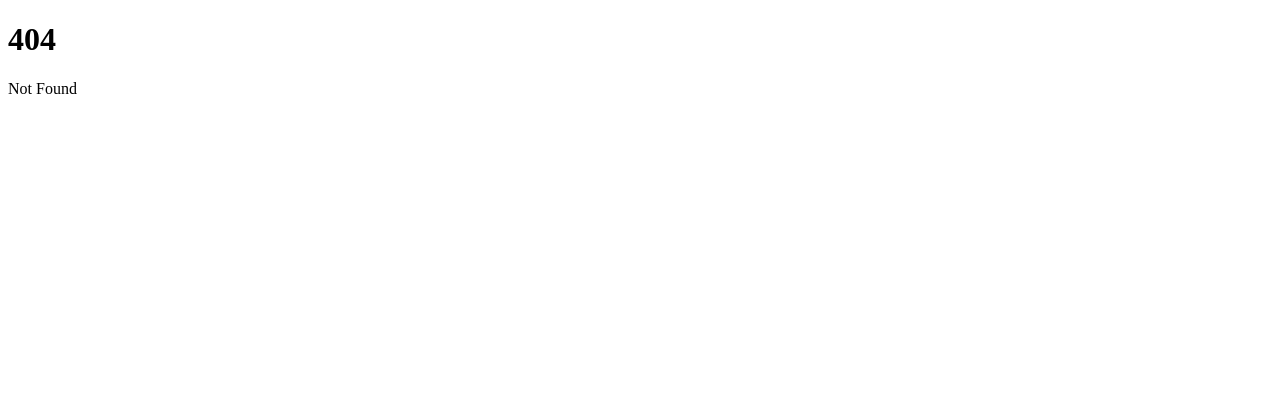
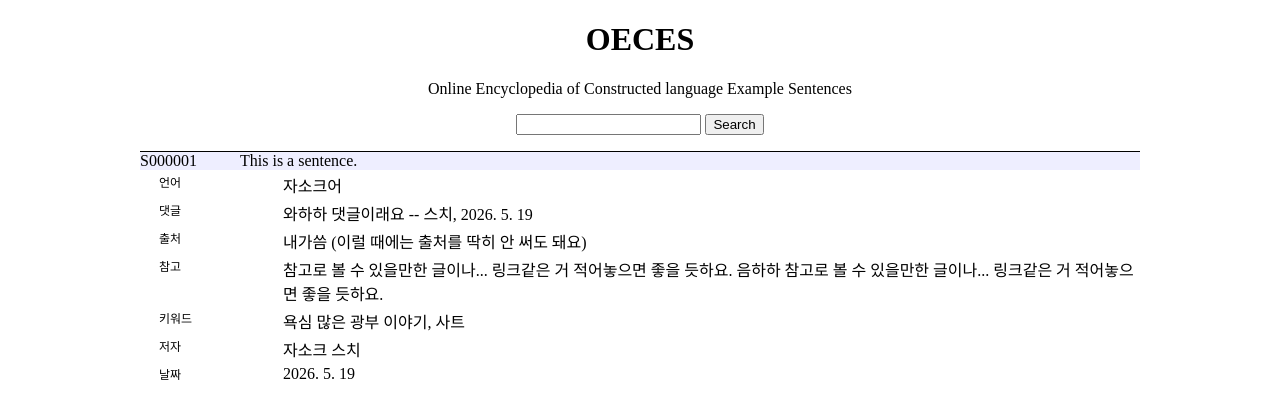
Before and after one commit to zasoque/oeces, a SvelteKit app: page /1 in a window 1280 px wide. Before the commit this address had no page. Shown: the top 418 px of the page. Built offline with nearby package versions, Linux system fonts and the light colour scheme.

Commit message:
Add typography styles and container layout to pages

```diff
--- a/src/routes/+layout.svelte
+++ b/src/routes/+layout.svelte
@@ -6,6 +6,34 @@
 
 <svelte:head>
 	<link rel="icon" href={favicon} />
+	<style>
+		body {
+			font-familiy:
+				-apple-system, BlinkMacSystemFont, 'Segoe UI', Roboto, Helvetica, Arial, sans-serif;
+		}
+	</style>
 </svelte:head>
 
-{@render children()}
+<div class="container">
+	<header>
+		<h1>OECES</h1>
+		<p>Online Encyclopedia of Constructed language Example Sentences</p>
+		<form method="get" action="/search">
+			<input type="text" name="q" />
+			<button type="submit">Search</button>
+		</form>
+	</header>
+	{@render children()}
+</div>
+
+<style>
+	.container {
+		max-width: 1000px;
+		margin: 0 auto;
+	}
+
+	header {
+		text-align: center;
+		margin-bottom: 16px;
+	}
+</style>
--- a/src/routes/+page.svelte
+++ /dev/null
@@ -1,2 +0,0 @@
-<h1>Welcome to SvelteKit</h1>
-<p>Visit <a href="https://svelte.dev/docs/kit">svelte.dev/docs/kit</a> to read the documentation</p>
--- /dev/null
+++ b/src/routes/[sid]/+page.svelte
@@ -0,0 +1,68 @@
+<div class="sentence">
+	<div class="sentence-header">
+		<div class="sentence-id">S000001</div>
+		<div class="sentence-content">This is a sentence.</div>
+	</div>
+	<table>
+		<tbody>
+			<tr>
+				<td>언어</td>
+				<td>자소크어</td>
+			</tr>
+			<tr>
+				<td>댓글</td>
+				<td>와하하 댓글이래요 -- 스치, 2026. 5. 19</td>
+			</tr>
+			<tr>
+				<td>출처</td>
+				<td>내가씀 (이럴 때에는 출처를 딱히 안 써도 돼요)</td>
+			</tr>
+			<tr>
+				<td>참고</td>
+				<td>
+					참고로 볼 수 있을만한 글이나... 링크같은 거 적어놓으면 좋을 듯하요. 음하하 참고로 볼 수
+					있을만한 글이나... 링크같은 거 적어놓으면 좋을 듯하요.
+				</td>
+			</tr>
+			<tr>
+				<td>키워드</td>
+				<td>욕심 많은 광부 이야기, 사트</td>
+			</tr>
+			<tr>
+				<td>저자</td>
+				<td>자소크 스치</td>
+			</tr>
+			<tr>
+				<td>날짜</td>
+				<td>2026. 5. 19</td>
+			</tr>
+		</tbody>
+	</table>
+</div>
+
+<style>
+	.sentence {
+		border-top: 1px solid black;
+		display: flex;
+		flex-direction: column;
+	}
+
+	.sentence-header {
+		display: flex;
+		background-color: #eeeeff;
+	}
+
+	.sentence-id {
+		width: 100px;
+	}
+
+	table {
+		padding-left: 16px;
+	}
+
+	tr td:first-child {
+		min-width: 120px;
+		font-size: 12px;
+		vertical-align: top;
+	}
+</style>
```
